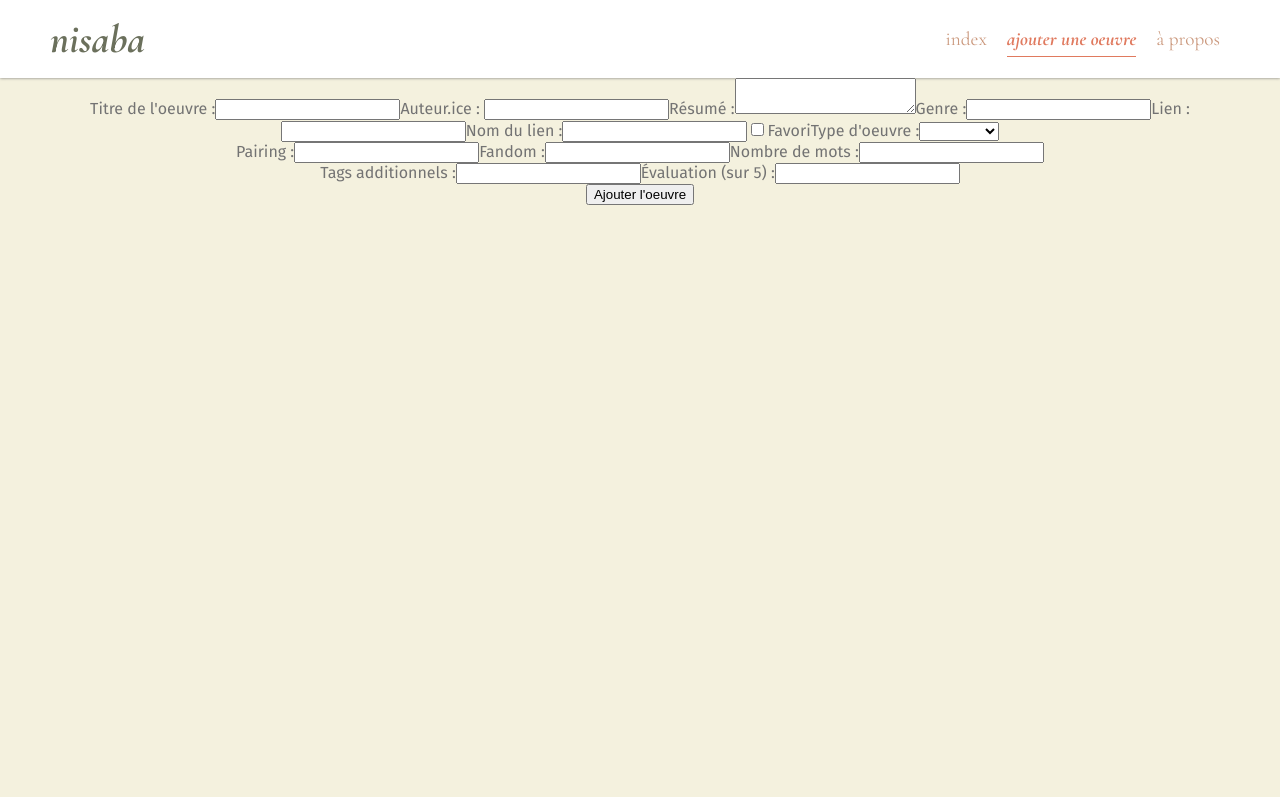
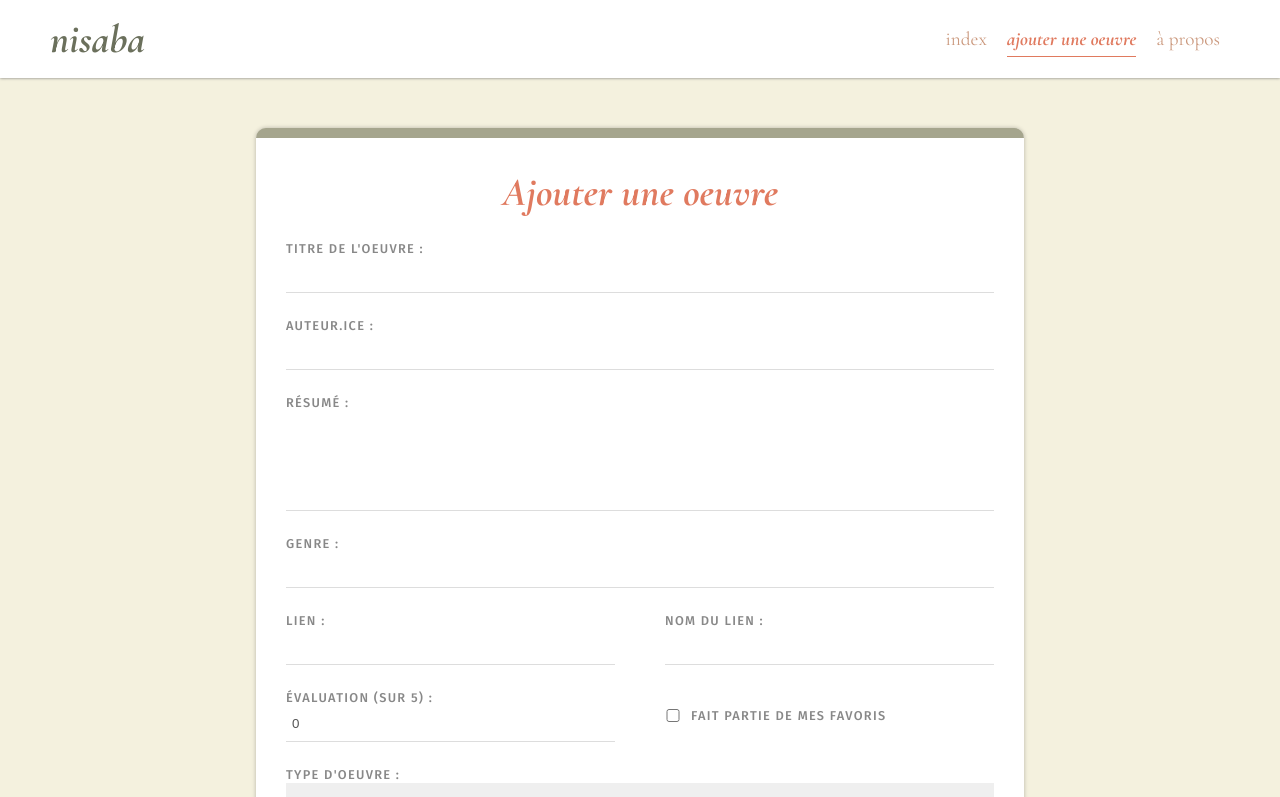
Before and after one commit to islesetglaciers/nisaba, a Vue app: page /ajouter in a window 1280 px wide. Shown: the top 797 px of the page. Built offline with nearby package versions, Linux system fonts and the light colour scheme.

Commit message:
formulaire ajouter oeuvre

```diff
--- a/src/App.vue
+++ b/src/App.vue
@@ -16,6 +16,9 @@
   body {
     margin: 0 auto;
   }
+  html {
+    background: #f4f1de;
+  }
 
   #app {
     font-family: 'Fira sans', sans-serif;
@@ -23,7 +26,7 @@
     -moz-osx-font-smoothing: grayscale;
     text-align: center;
     color: #737373;
-    background-color: #f4f1de;
+    /* background-color: #f4f1de; */
     min-height: 100vh;
   }
 
@@ -68,4 +71,12 @@
     border-bottom: 1px solid #e07a5f;
     font-style: italic;
   }
+
+  ::-webkit-scrollbar {
+    width: 10px;
+  }
+
+  ::-webkit-scrollbar-thumb {
+  background: #cb997e;
+}
 </style>
--- a/src/components/ListeOeuvres.vue
+++ b/src/components/ListeOeuvres.vue
@@ -16,9 +16,9 @@ export default {
 <style>
     .oeuvres {
         max-width: 70%;
-        padding-bottom: 20px;
+        padding-bottom: 50px;
         margin: 0 auto;
-        /* border-bottom: 1px solid #6b705c; */
+        border-bottom: 1px solid #6b705c;
         display: flex;
         justify-content: center;
         flex-wrap: wrap;
--- a/src/views/AjouterOeuvre.vue
+++ b/src/views/AjouterOeuvre.vue
@@ -1,61 +1,243 @@
 <template>
     <form @submit.prevent="ajouterOeuvre">
-        <label>Titre de l'oeuvre :</label>
-        <input type="text" required v-model="titre">
+        <h1>Ajouter une oeuvre</h1>
 
-        <label>Auteur.ice : </label>
-        <input type="text" required v-model="auteur">
+        <label for="titre-oeuvre">Titre de l'oeuvre :</label>
+        <input type="text" required v-model="titre" id="titre-oeuvre" autocomplete="off">
 
-        <label>Résumé :</label>
-        <textarea v-model="resume"></textarea>
+        <label for="nom-auteur">Auteur.ice : </label>
+        <input type="text" required v-model="auteur" id="nom-auteur">
 
-        <label>Genre :</label>
-        <input type="text" v-model="genre">
+        <label for="resume-txt">Résumé :</label>
+        <textarea v-model.lazy="resume" id="resume-txt"></textarea>
 
-        <label>Lien :</label>
-        <input type="url" v-model="lien">
+        <label for="genre-oeuvre">Genre :</label>
+        <input type="text" v-model="genre" id="genre-oeuvre">
+        <div class="input-liens">
+            <div class="input-lien">
+                <label for="lien-oeuvre">Lien :</label>
+                <input type="url" v-model="lien" id="lien-oeuvre" autocomplete="off">
+            </div>
+            <div class="input-lien">
+                <label for="nom-lien">Nom du lien :</label>
+                <input type="text" v-model="nomLien" id="nom-lien">
+            </div>
+        </div>
 
-        <label>Nom du lien :</label>
-        <input type="text" v-model="nomLien">
+        <div class="evals">
+            <div class="input-eval">
+                <label for="eval-oeuvre">Évaluation (sur 5) :</label>
+                <input type="number" v-model.number="eval" id="eval-oeuvre" min="0" max="5" step="1">
+            </div>
 
-        <input type="checkbox" v-model="fav">
-        <label>Favori</label>
+            <div class="input-eval">
+                <input type="checkbox" v-model="fav" id="favori">
+                <label for="favori">Fait partie de mes favoris</label>
+            </div>
+        </div>
 
-        <label>Type d'oeuvre :</label>
-        <select v-model="type" required>
+        <label for="type-oeuvre">Type d'oeuvre :</label>
+        <select v-model="type" required id="type-oeuvre">
             <option value="livre">Livre</option>
             <option value="fanfic">Fanfiction</option>
         </select>
 
-        <div class="categories-fanfic">
-            <label>Pairing :</label>
-            <input type="text" v-model="pairing">
+        <div class="categories-fanfic" v-if="type === 'fanfic'">
+            <label for="pairing-fic">Pairing :</label>
+            <input type="text" v-model="pairing" id="pairing-fic">
 
-            <label>Fandom :</label>
-            <input type="text" v-model="fandom">
+            <label for="fandom-fic">Fandom :</label>
+            <input type="text" v-model="fandom" id="fandom-fic">
 
-            <label>Nombre de mots :</label>
-            <input type="number" v-model="fandom">
+            <label for="nb-mots">Nombre de mots :</label>
+            <input type="text" v-model.number="nbMots" id="nb-mots" autocomplete="off">
         </div>
 
-        <label>Tags additionnels :</label>
-        <input type="text" v-model="tempTag">
-
-        <label>Évaluation (sur 5) :</label>
-        <input type="number" v-model="eval">
-
+        <label for="tags">Tags additionnels :</label>
+        <input type="text" v-model="tempTag" id="tags" @keyup="ajouterTag">
+        <div class="spec-tags">Séparer chaque "tag" par des virgules</div>
+        <div class="les-tags" v-for="tag in tags" :key="tag">
+            <span @click="enleverTag(tag)">{{ tag }}</span>
+        </div>
         <div class="soumettre">
-            <button>Ajouter l'oeuvre</button>
+            <button>Ajouter</button>
         </div>
     </form>
 </template>
 
 <script>
+
 export default {
+    data() {
+        return {
+            titre: '',
+            auteur: '',
+            resume: '',
+            genre: '',
+            lien: '',
+            nomLien: '',
+            fav: false,
+            type: '',
+            pairing: '',
+            fandom: '',
+            nbMots: '',
+            tempTag: '',
+            tags: [],
+            eval: 0
+        }
+    },
+    methods: {
+        ajouterOeuvre() {
+            // console.log("Je veux ajouter l'oeuvre !")
+            this.$router.push('/')
+        },
+        ajouterTag(e) {
+            if (e.key === ',' && this.tempTag) {
+                this.tempTag = this.tempTag.slice(0, this.tempTag.indexOf(','))
+                if (!this.tags.includes(this.tempTag)) {
+                    this.tags.push(this.tempTag)
+                    // console.log(this.tags)
+                }
+                this.tempTag = ''
+            }
+        },
+        enleverTag(tag) {
+            this.tags = this.tags.filter((item) => {
+                return tag !== item
+            })
+        }
+    }
 
 }
 </script>
 
 <style>
+form {
+    width: 60%;
+    margin: 50px auto;
+    background: white;
+    text-align: left;
+    padding: 30px;
+    border-radius: 10px;
+    border-top: 10px solid #a5a58d;
+    border-bottom: 10px solid #a5a58d;
+    box-shadow: 0px 0px 4px 0px rgba(0, 0, 0, 0.25);
+}
 
+form h1 {
+    font-family: 'Cormorant Garamond', serif;
+    text-align: center;
+    color: #e07a5f;
+    font-weight: 700;
+    font-style: italic;
+    margin: 0;
+    padding: 0;
+    font-size: 2.5em;
+}
+label {
+    color: #888;
+    display: inline-block;
+    margin: 25px 0 0;
+    font-size: 0.8em;
+    text-transform: uppercase;
+    letter-spacing: .1em;
+    font-weight: 500;
+    width: 80%;
+}
+input, select, textarea {
+    display: block;
+    padding: 10px 6px;
+    width: 100%;
+    box-sizing: border-box;
+    border: none;
+    border-bottom: 1px solid #ddd;
+    color: #555;
+    outline: none;
+}
+textarea {
+    resize: none;
+    height: 100px;
+}
+input:focus, textarea:focus {
+    border-bottom: 1px solid #a5a58d;
+    transition: 0.2s;
+}
+input[type="checkbox"] {
+    display: inline-block;
+    width: 16px;
+    margin: 0 10px 0 0;
+    position: relative;
+    top: 2px;
+}
+.evals, .input-liens {
+    display: flex;
+    flex-direction: row;
+    width: 100%;
+    justify-content: space-around;
+    align-items: center;
+}
+.input-eval, .input-lien {
+    width: 100%;
+}
+
+.input-eval:last-of-type, .input-lien:last-of-type {
+    margin-left: 50px;
+}
+
+.spec-tags {
+    font-size: .6em;
+    text-transform: uppercase;
+    color: #ddd;
+    margin-top: 5px;
+}
+
+.les-tags {
+    display: inline-block;
+    margin: 20px 10px 0 0;
+    padding: 6px 12px;
+    background: #a5a58d;
+    border-radius: 20px;
+    font-size: 12px;
+    letter-spacing: 1px;
+    color: white;
+    cursor: pointer;
+}
+.soumettre {
+    width: 100%;
+    display: flex;
+    justify-content: flex-end;
+}
+
+button {
+    background: #e07a5f;
+    border: 2px solid #e07a5f;
+    padding: 10px 20px;
+    margin-top: 30px;
+    color: white;
+    border-radius: 5px;
+    width: 200px;
+    height: 50px;
+    cursor: pointer;
+    font-size: 1.3em;
+    font-family: 'Cormorant Garamond', serif;
+    font-weight: 700;
+    font-style: italic;
+
+}
+
+button:hover {
+    background: white;
+    /* border: 2px solid #e07a5f; */
+    color: #e07a5f;
+    transition: .5s;
+}
+.submit {
+    text-align: center;
+}
+.error {
+    color: #ff0062;
+    margin-top: 10px;
+    font-size: 0.8em;
+    font-weight: bold;
+}
 </style>
--- a/src/views/Index.vue
+++ b/src/views/Index.vue
@@ -8,96 +8,15 @@
 <script>
 import ListeOeuvres from '../components/ListeOeuvres.vue'
 import Filtres from '../components/Filtres.vue'
-// import donneesOeuvres from '../assests/data.json'
+import donneesOeuvres from '../assets/data.json'
 
 export default {
   name: 'Index',
   components: { ListeOeuvres, Filtres },
-  data() {
-      return {
-          oeuvres: [
-              {
-                id: 1,
-                type: 'Livre',
-                auteur: 'Chuck Palahniuk',
-                titre: 'Fight Club',
-                genre: 'Fiction',
-                resume: 'Fight Club’s estranged narrator leaves his lackluster job when he comes under the thrall of Tyler Durden, an enigmatic young man who holds secret after-hours boxing matches in the basement of bars.',
-                lien: 'https://www.goodreads.com/book/show/36236124-fight-club',
-                nomLien: 'Goodreads',
-                fav: false,
-                pairing: '',
-                fandom: '',
-                nbMots: '',
-                tags: [],
-                eval: 4
-              },
-              {
-                id: 2,
-                type: 'Livre',
-                auteur: 'Chuck Palahniuk',
-                titre: 'Rant',
-                genre: 'Fiction',
-                resume: 'Buster “Rant” Casey just may be the most efficient serial killer of our time. A high school rebel, Rant Casey escapes from his small town home for the big city where he becomes the leader of an urban demolition derby called Party Crashing. Rant Casey will die a spectacular highway death, after which his friends gather the testimony needed to build an oral history of his short, violent life.',
-                lien: 'https://www.goodreads.com/book/show/22285.Rant',
-                nomLien: 'Goodreads',
-                fav: true,
-                pairing: '',
-                fandom: '',
-                nbMots: '',
-                tags: ['Fave Palahniuk novel'],
-                eval: 5
-              },
-              {
-                id: 3,
-                type: 'Livre',
-                auteur: 'Doug Dorst, J.J Abrams',
-                titre: 'S.',
-                genre: 'Metafiction',
-                resume: 'A young woman picks up a book left behind by a stranger. Inside it are his margin notes, which reveal a reader entranced by the story and by its mysterious author. She responds with notes of her own, leaving the book for the stranger, and so begins an unlikely conversation that plunges them both into the unknown.',
-                lien: 'https://whoisstraka.wordpress.com/',
-                nomLien: 'whoisstraka',
-                fav: true,
-                pairing: '',
-                fandom: '',
-                nbMots: '',
-                tags: ['Fave. Book. EVER', 'Ergodic'],
-                eval: 5
-              },
-              {
-                id: 4,
-                type: 'Livre',
-                auteur: 'Mark Z. Danielewski',
-                titre: 'House of Leaves',
-                genre: 'Metafiction',
-                resume: 'The plot is centered on a (possibly fictional) documentary about a family whose house is impossibly larger on the inside than the outside. The format and structure of House of Leaves is unconventional, with unusual page layout and style, making it a prime example of ergodic literature.',
-                lien: 'https://en.wikipedia.org/wiki/House_of_Leaves',
-                nomLien: 'Wikipedia',
-                fav: true,
-                pairing: '',
-                fandom: '',
-                nbMots: '',
-                tags: ['Ergodic', 'Comment avoir peur du noir pendant deux semaines 101'],
-                eval: 5
-              },
-              {
-                id: 5,
-                type: 'Fanfiction',
-                auteur: 'idiopathicsmile',
-                titre: 'Mistake on the Part of Nature',
-                genre: 'Fiction',
-                resume: 'In which an American icon is mourned. But probably not the one you\'re thinking of.',
-                lien: 'https://archiveofourown.org/works/1488142',
-                nomLien: 'ao3',
-                fav: false,
-                pairing: '',
-                fandom: 'Captain America (Movies)',
-                nbMots: '1274',
-                tags: ['Bonanes !!!'],
-                eval: 4
-              }
-          ]
-      }
+  computed: {
+    oeuvres() {
+      return donneesOeuvres.oeuvres
+    }
   }
 }
 </script>
```
Also changed, not shown: src/components/Oeuvre.vue (+1 -7 lines), src/assets/data.json (indentation only).
